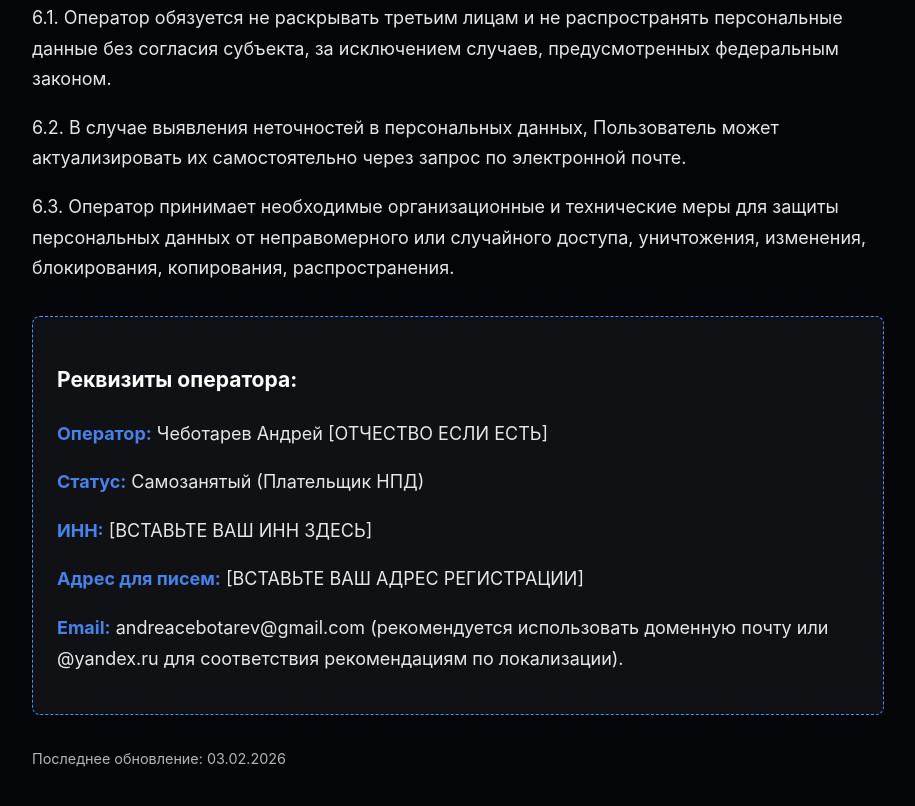
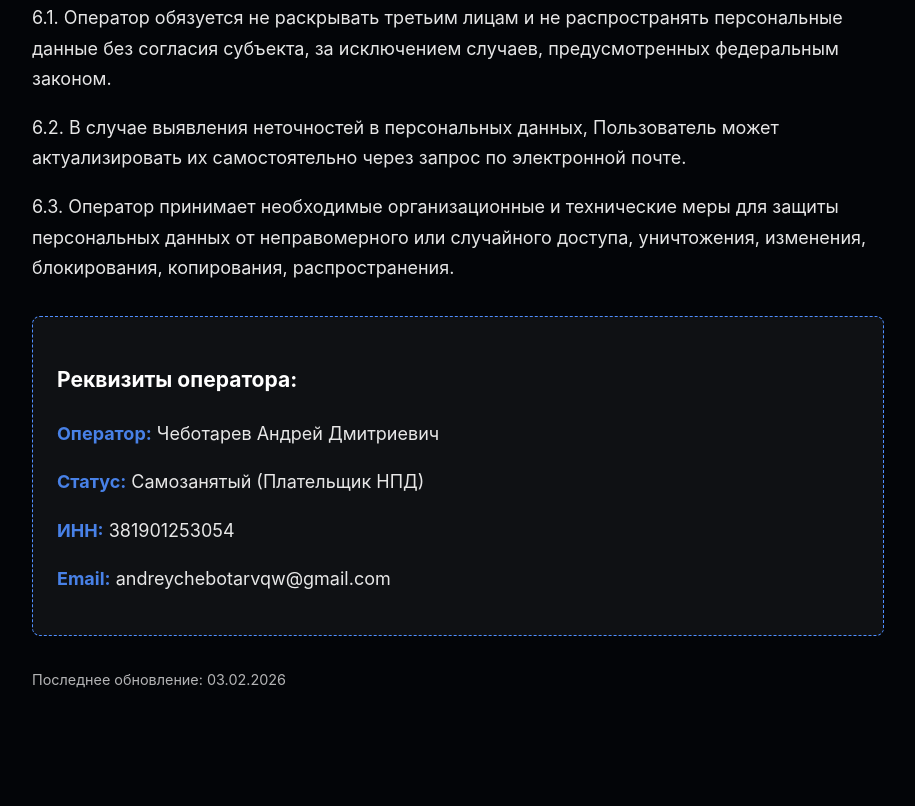
Before and after one commit to andreacebotarev-svg/site, a plain HTML site: page privacy.html in a window 1280 px wide. Shown: the part 2214-3020 px from the top of the page, without its empty margins (182-1097 px from the left). After the commit the page ends 2987 px from the top, so only its background shows below. Drawn offline with Linux system fonts and the light colour scheme.

Commit message:
docs: Update privacy policy operator details

```diff
--- a/privacy.html
+++ b/privacy.html
@@ -93,11 +93,10 @@
 
       <div class="credentials-box">
         <h3>Реквизиты оператора:</h3>
-        <p><strong>Оператор:</strong> Чеботарев Андрей [ОТЧЕСТВО ЕСЛИ ЕСТЬ]</p>
+        <p><strong>Оператор:</strong> Чеботарев Андрей Дмитриевич</p>
         <p><strong>Статус:</strong> Самозанятый (Плательщик НПД)</p>
-        <p><strong>ИНН:</strong> [ВСТАВЬТЕ ВАШ ИНН ЗДЕСЬ]</p>
-        <p><strong>Адрес для писем:</strong> [ВСТАВЬТЕ ВАШ АДРЕС РЕГИСТРАЦИИ]</p>
-        <p><strong>Email:</strong> andreacebotarev@gmail.com (рекомендуется использовать доменную почту или @yandex.ru для соответствия рекомендациям по локализации).</p>
+        <p><strong>ИНН:</strong> 381901253054</p>
+        <p><strong>Email:</strong> andreychebotarvqw@gmail.com</p>
       </div>
 
       <p style="margin-top: 2rem; font-size: 0.9rem; opacity: 0.7;">Последнее обновление: 03.02.2026</p>
```
